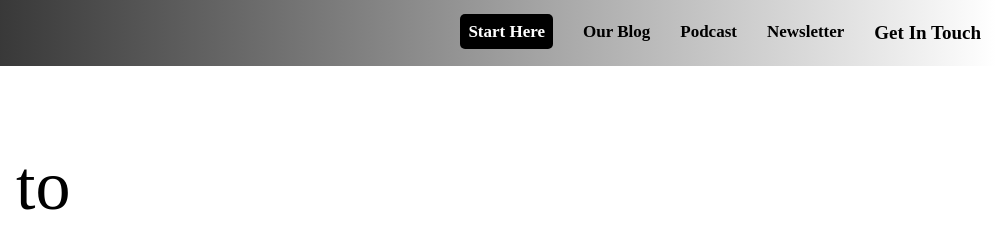
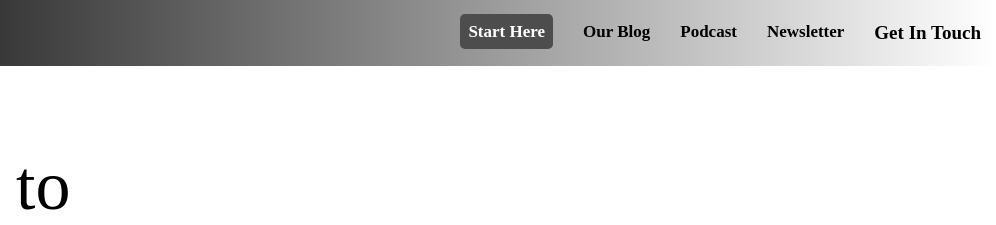
Before and after one commit to shadrach68/Authentik, a plain HTML site: page frontend/index.html in a window 1280 px wide. In both pictures the pointer is over the link "Start Here". Shown: the top 225 px of the page, 284-1280 px from the left. Drawn offline with Linux system fonts and the light colour scheme.

Commit message:
redesign navbar.

```diff
--- a/frontend/styles/animation.css
+++ b/frontend/styles/animation.css
@@ -1,22 +1,10 @@
-nav{
-    transition: all .1s ease-in-out;
-}
-
-nav:hover{
-    background: linear-gradient(to right, black, white);
-
-
-    img{
-        border-radius: 10px;
-    }
-}
 
 nav li a{
     transition:  all .5s ease-in-out;
 }
 
 nav li a:hover{
-    background: #000;
+    background: #4e4d4d;
     color: #fff;
     padding: 8px;
     border-radius:5px;
--- a/frontend/styles/style.css
+++ b/frontend/styles/style.css
@@ -15,10 +15,12 @@ nav{
     justify-content: space-between;
     align-items: center;
     padding: 15px;
+    background: linear-gradient(to right, black, white);
+
 
     .logo img{
         width: 60px;
-        z-index: -0.1;
+        border-radius: 10px;
     }
 
     li,a{
```
